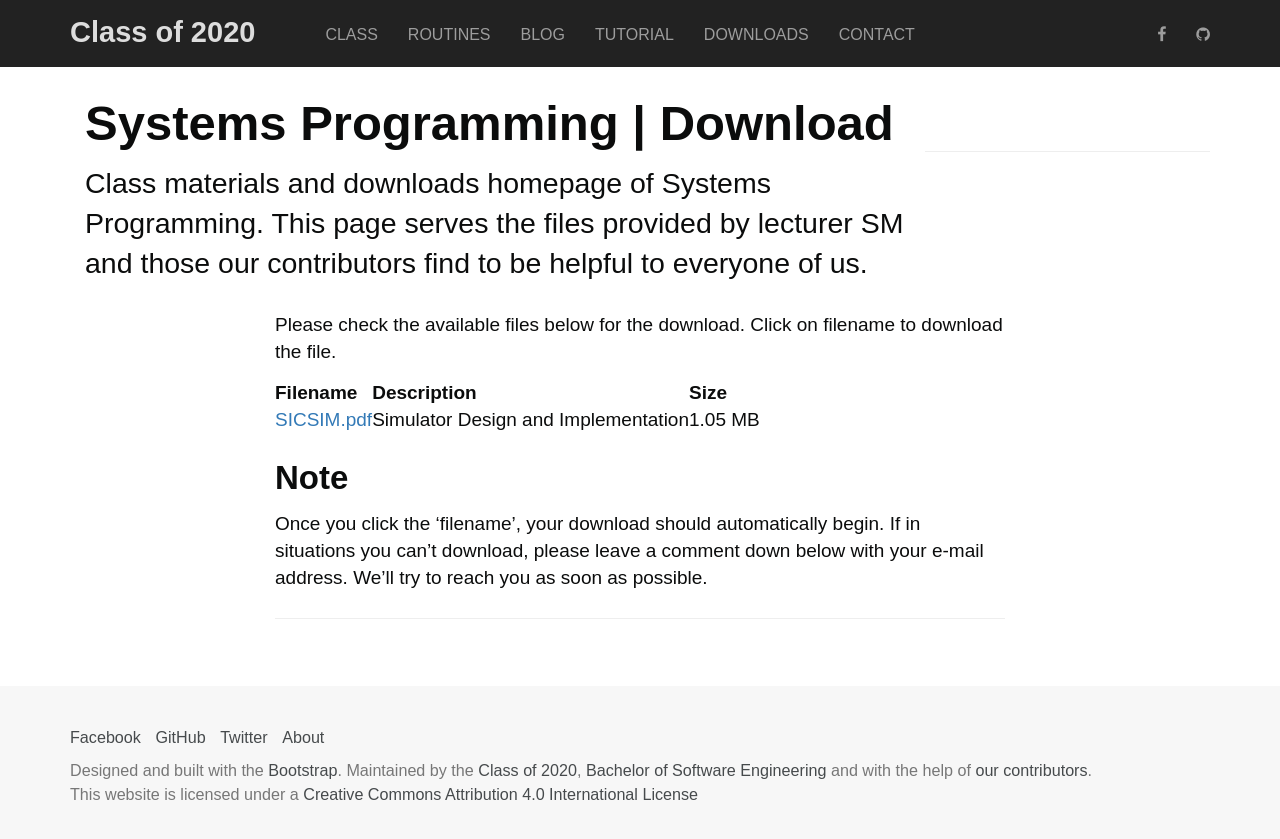
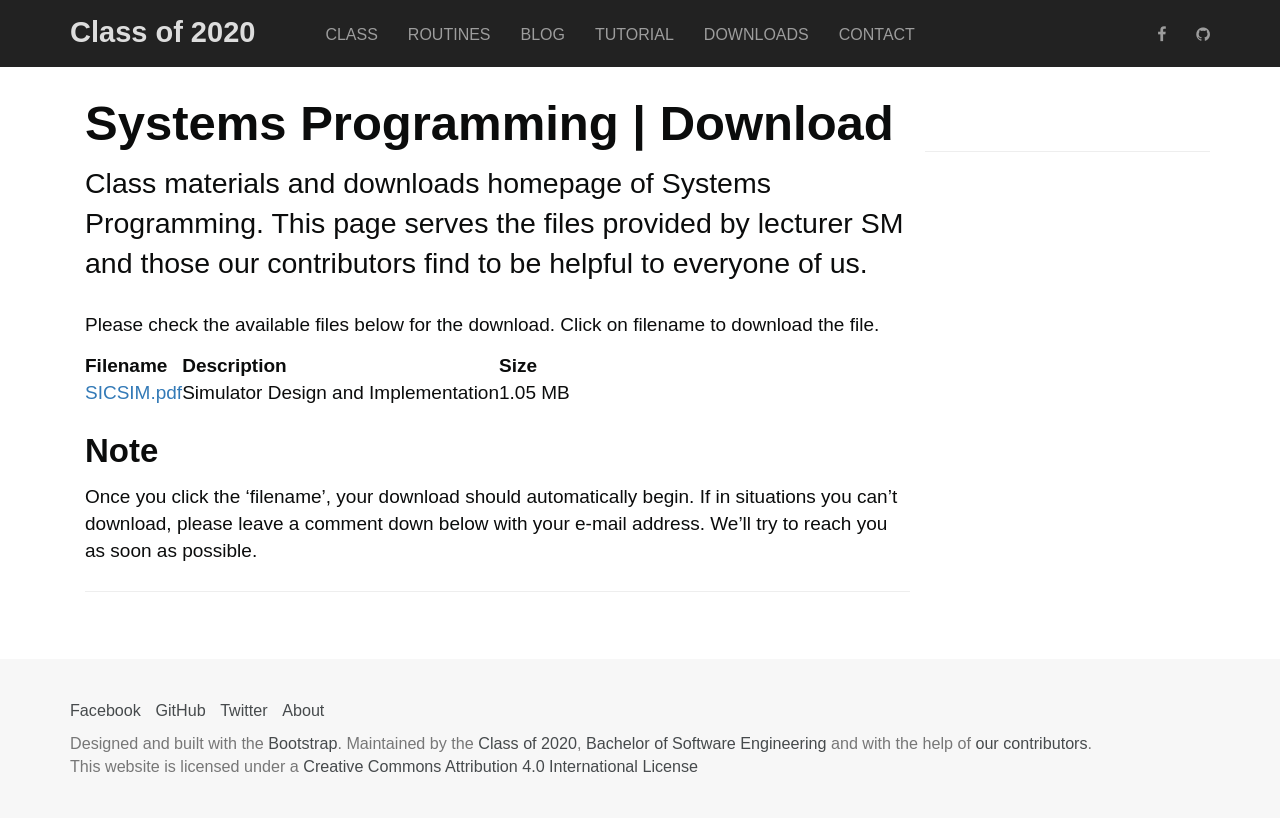
Before and after one commit to Classof2020/classof2020.github.io, a Jekyll site: the page built from _downloads/2019-01-21-systems-programming.md, in a window 1280 px wide. Shown: the top 839 px of the page. Built offline with Jekyll 4.4.1, drawn with Linux system fonts in a browser that asks for light colours; nearby versions of some CDN libraries; some web fonts are replaced; comment, search, counter and statistics services are not loaded.

Commit message:
Update download.html

```diff
--- a/_layouts/download.html
+++ b/_layouts/download.html
@@ -9,7 +9,7 @@ layout: base
 	{% endif %}
 </div>
 <br /><br />
-<div class="col-lg-8 col-lg-offset-2 col-md-10 col-md-offset-1">
+<div class="col-12 col-md-9 col-xl-8 py-md-3 pl-md-5 bd-content">
 	{{ content }}
 	<hr />
 								<div id="disqus_thread"></div>
```
